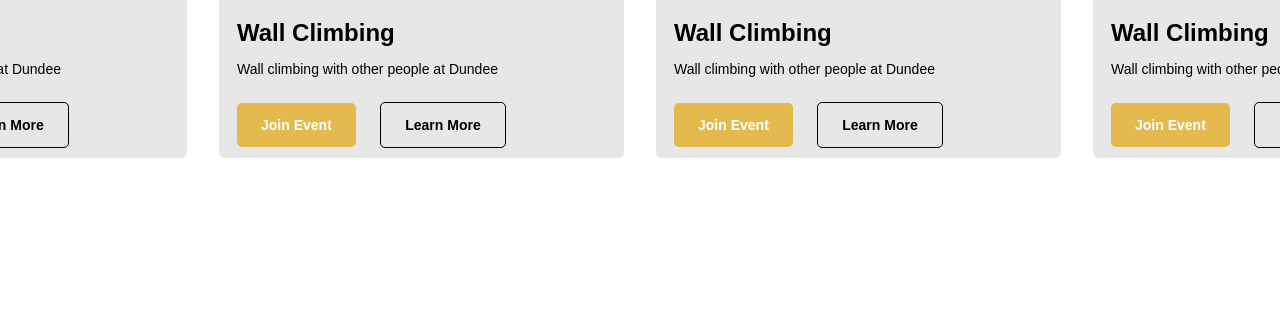
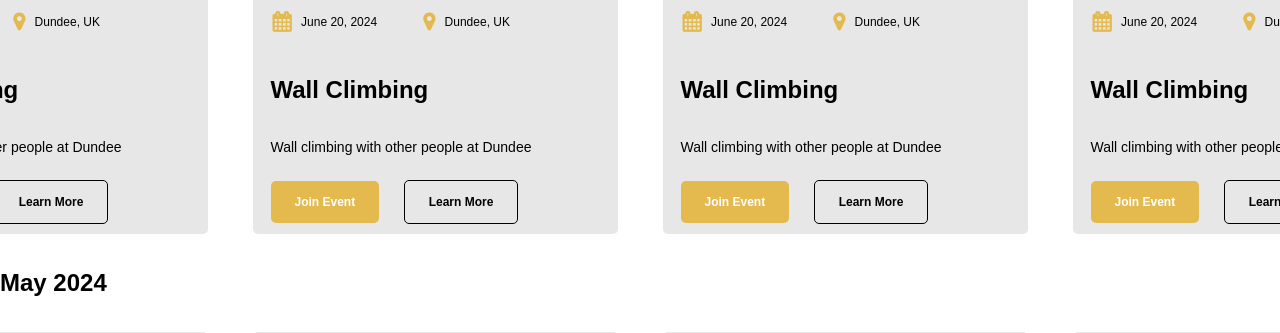
Before and after one commit to DominikSubocz/Mindful, a PHP site: page /Mindful/discover.php in a window 1280 px wide. Shown: the part 1329-1662 px from the top of the page. Before the commit the page ends 1487 px from the top, so only its background shows below. Run offline with PHP 8.4, Linux system fonts and the light colour scheme.

Commit message:
Adding things
I added and adjusted some things in the discover page, I will continue to add more things tomorrow.

```diff
--- a/css/style.css
+++ b/css/style.css
@@ -1583,8 +1583,8 @@ input:not(input.button) {
   }
 
   .event-img{
-    width: 385px;
-    height: 265px;
+    width: 345px;
+    height: 205px;
     object-fit: cover;
   }
 
@@ -1615,17 +1615,17 @@ input:not(input.button) {
   }
 
   .event-icons p{
-    font-size: 14px;
+    font-size: 12px;
   }
 
   .event-card .button-gold{
-    font-size: 14px;
+    font-size: 12px;
 
   }
 
   .event-card .button-outline{
     margin-left: 20px;
-    font-size: 14px;
+    font-size: 12px;
   }
 
   .event-icons :nth-child(1){
@@ -1665,7 +1665,12 @@ input:not(input.button) {
   .recent-events-container{
     display: flex;
     justify-content: center;
-    gap:0 32px;
-  }
-
-}
+    gap:0 45px;
+  }
+
+  .events-container h3{
+    margin:35px auto;
+    max-width: 1600px;
+  }
+
+}
--- a/discover.php
+++ b/discover.php
@@ -53,6 +53,74 @@ Components::pageHeader("Discover", ["style","font-awesome.min"], ["mobile-nav"])
 </div>
 
 <div class="events-container">
+    <h3>Recently Added Events</h3>
+    <div class="recent-events-container">
+        <div class="event-card">
+            <img class="event-img" src="images/rahadiansyah-dz1hrML7pmM-unsplash.jpg" alt="Woman wall climbing in a closed space">
+            <div class="event-icons">
+                <div class="icon-inline"><i class="fa fa-calendar" aria-hidden="true"></i><p>June 20, 2024</p></div>
+                <div class="icon-inline"><i class="fa fa-map-marker" aria-hidden="true"></i><p>Dundee, UK</p></div>
+            </div>
+            <div class="event-card-text">
+                <h3>Wall Climbing</h3>
+                <p>Wall climbing with other people at Dundee</p>
+            </div>
+            <div class="event-card-buttons">
+                <a href="#" class="button-gold">Join Event</a>
+                <a href="#" class="button-outline">Learn More</a>
+            </div>
+        </div>
+
+        <div class="event-card">
+            <img class="event-img" src="images/rahadiansyah-dz1hrML7pmM-unsplash.jpg" alt="Woman wall climbing in a closed space">
+            <div class="event-icons">
+                <div class="icon-inline"><i class="fa fa-calendar" aria-hidden="true"></i><p>June 20, 2024</p></div>
+                <div class="icon-inline"><i class="fa fa-map-marker" aria-hidden="true"></i><p>Dundee, UK</p></div>
+            </div>
+            <div class="event-card-text">
+                <h3>Wall Climbing</h3>
+                <p>Wall climbing with other people at Dundee</p>
+            </div>
+            <div class="event-card-buttons">
+                <a href="#" class="button-gold">Join Event</a>
+                <a href="#" class="button-outline">Learn More</a>
+            </div>
+        </div>
+
+        <div class="event-card">
+            <img class="event-img" src="images/rahadiansyah-dz1hrML7pmM-unsplash.jpg" alt="Woman wall climbing in a closed space">
+            <div class="event-icons">
+                <div class="icon-inline"><i class="fa fa-calendar" aria-hidden="true"></i><p>June 20, 2024</p></div>
+                <div class="icon-inline"><i class="fa fa-map-marker" aria-hidden="true"></i><p>Dundee, UK</p></div>
+            </div>
+            <div class="event-card-text">
+                <h3>Wall Climbing</h3>
+                <p>Wall climbing with other people at Dundee</p>
+            </div>
+            <div class="event-card-buttons">
+                <a href="#" class="button-gold">Join Event</a>
+                <a href="#" class="button-outline">Learn More</a>
+            </div>
+        </div>
+
+        <div class="event-card">
+            <img class="event-img" src="images/rahadiansyah-dz1hrML7pmM-unsplash.jpg" alt="Woman wall climbing in a closed space">
+            <div class="event-icons">
+                <div class="icon-inline"><i class="fa fa-calendar" aria-hidden="true"></i><p>June 20, 2024</p></div>
+                <div class="icon-inline"><i class="fa fa-map-marker" aria-hidden="true"></i><p>Dundee, UK</p></div>
+            </div>
+            <div class="event-card-text">
+                <h3>Wall Climbing</h3>
+                <p>Wall climbing with other people at Dundee</p>
+            </div>
+            <div class="event-card-buttons">
+                <a href="#" class="button-gold">Join Event</a>
+                <a href="#" class="button-outline">Learn More</a>
+            </div>
+        </div>
+    </div>
+
+    <h3>May 2024</h3>
     <div class="recent-events-container">
         <div class="event-card">
             <img class="event-img" src="images/rahadiansyah-dz1hrML7pmM-unsplash.jpg" alt="Woman wall climbing in a closed space">
```
